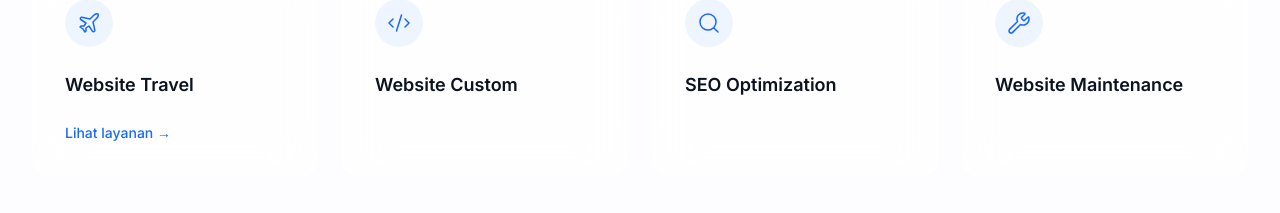
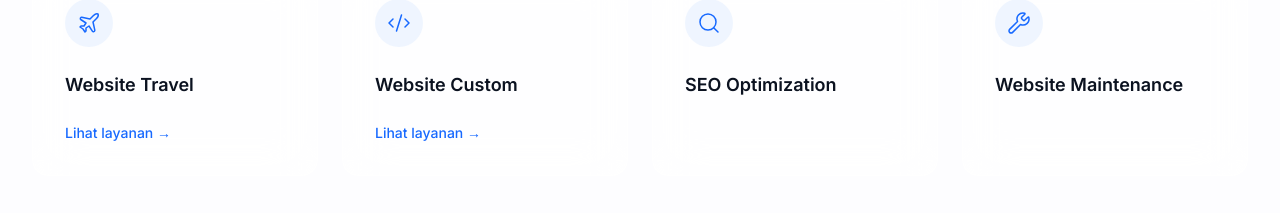
Before and after one commit to barrack3030-wq/NAKAMA-DIGITAL-UPGRADE, a React (Vite) app: page / in a window 1280 px wide. Shown: the part 2240-2453 px from the top of the page. Built offline with nearby package versions, Linux system fonts and the light colour scheme.

Commit message:
SEO: expose online store service in homepage services

```diff
--- a/src/components/Services.tsx
+++ b/src/components/Services.tsx
@@ -11,7 +11,7 @@ const serviceLinks = [
   '/landing-page/',
   '/website-sekolah/',
   '/website-travel/',
-  null,
+  '/website-toko-online/',
   null,
   null,
 ];
```
